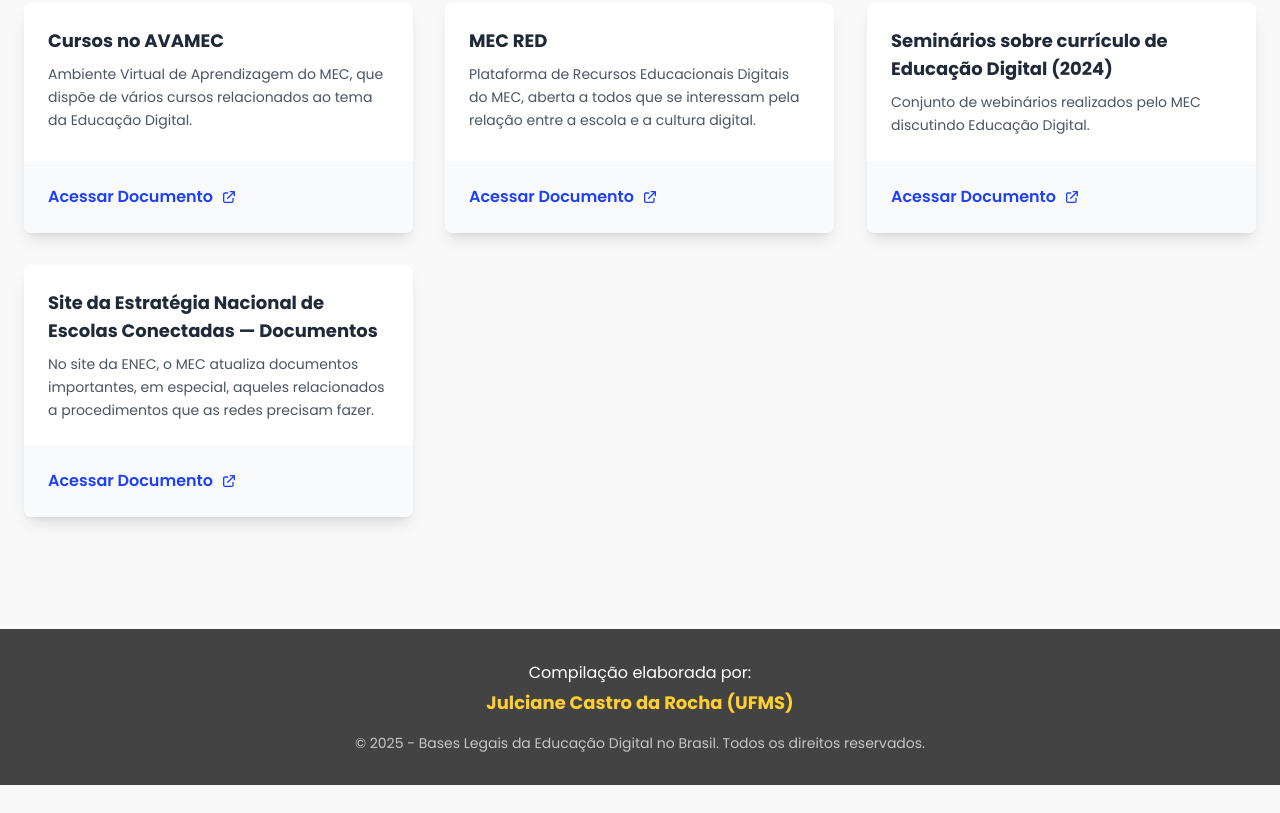
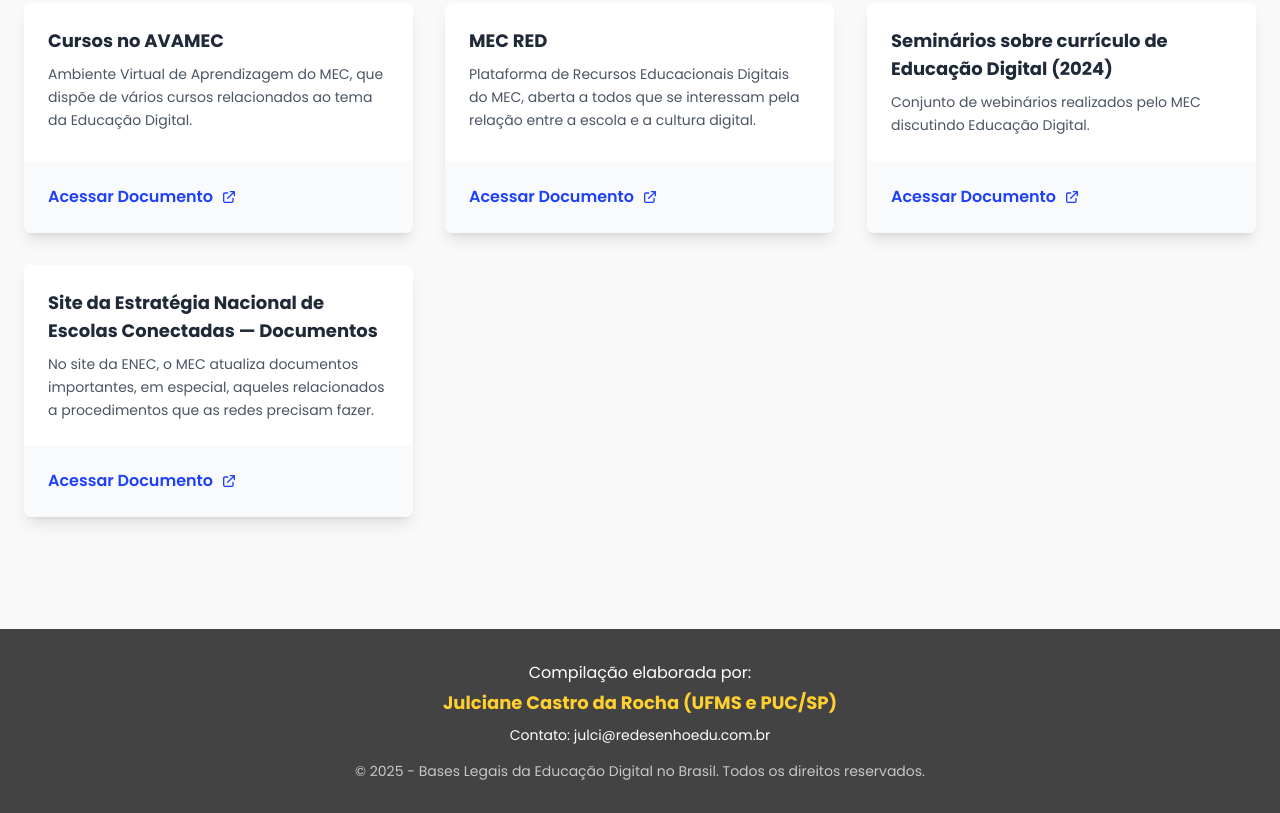
Before and after one commit to GlauberLASantiago/bases-educa-digital-brasil, a plain HTML site: page index.html in a window 1280 px wide. Shown: the part 4617-5430 px from the top of the page. Before the commit the page ends 5402 px from the top, so only its background shows below. Drawn offline with nearby package versions, Linux system fonts and the light colour scheme.

Commit message:
Update index.html

```diff
--- a/index.html
+++ b/index.html
@@ -5,15 +5,12 @@
     <meta name="viewport" content="width=device-width, initial-scale=1.0">
     <title>Bases Legais da Educação Digital no Brasil</title>
 
-    <!-- Tailwind CSS -->
     <script src="https://cdn.tailwindcss.com"></script>
 
-    <!-- Google Fonts -->
     <link rel="preconnect" href="https://fonts.googleapis.com">
     <link rel="preconnect" href="https://fonts.gstatic.com" crossorigin>
     <link href="https://fonts.googleapis.com/css2?family=Poppins:wght@400;600;700&display=swap" rel="stylesheet">
 
-    <!-- Alpine.js for interactivity -->
     <script src="https://cdn.jsdelivr.net/npm/alpinejs@3.x.x/dist/cdn.min.js"></script>
 
     <style>
@@ -78,7 +75,6 @@
       "
     class="transition-colors duration-300">
 
-    <!-- Header and Navigation -->
     <header class="bg-white shadow-md sticky top-0 z-50 transition-colors duration-300">
         <div class="container mx-auto px-6 py-4 flex justify-between items-center">
             <h1 class="text-xl md:text-2xl font-bold text-custom-blue">
@@ -86,7 +82,6 @@
             </h1>
 
             <div class="flex items-center">
-                <!-- Desktop Navigation -->
                 <nav class="hidden md:flex space-x-4">
                     <a href="#leis" @click="activeSection = 'leis'" :class="{'text-custom-blue font-semibold border-b-2 border-custom-blue': activeSection === 'leis', 'text-gray-600 hover:text-custom-blue': activeSection !== 'leis'}" class="transition-colors duration-300">Leis</a>
                     <a href="#decretos" @click="activeSection = 'decretos'" :class="{'text-custom-blue font-semibold border-b-2 border-custom-blue': activeSection === 'decretos', 'text-gray-600 hover:text-custom-blue': activeSection !== 'decretos'}" class="transition-colors duration-300">Decretos</a>
@@ -96,7 +91,6 @@
                     <a href="#guias" @click="activeSection = 'guias'" :class="{'text-custom-blue font-semibold border-b-2 border-custom-blue': activeSection === 'guias', 'text-gray-600 hover:text-custom-blue': activeSection !== 'guias'}" class="transition-colors duration-300">Guias</a>
                 </nav>
 
-                <!-- Mobile Menu Button -->
                 <div class="md:hidden ml-4">
                     <button @click="openMenu = !openMenu" class="text-gray-600 focus:outline-none">
                         <svg class="w-6 h-6" fill="none" stroke="currentColor" viewBox="0 0 24 24" xmlns="http://www.w3.org/2000/svg"><path stroke-linecap="round" stroke-linejoin="round" stroke-width="2" d="M4 6h16M4 12h16m-7 6h7"></path></svg>
@@ -105,7 +99,6 @@
             </div>
         </div>
 
-        <!-- Mobile Menu -->
         <div x-show="openMenu" x-transition:enter="transition ease-out duration-300" x-transition:enter-start="opacity-0 transform -translate-y-2" x-transition:enter-end="opacity-100 transform translate-y-0" x-transition:leave="transition ease-in duration-200" x-transition:leave-start="opacity-100 transform translate-y-0" x-transition:leave-end="opacity-0 transform -translate-y-2" class="md:hidden bg-white border-t" @click.away="openMenu = false">
             <nav class="flex flex-col p-4 space-y-2">
                 <a href="#leis" @click="openMenu = false; activeSection = 'leis'" class="text-gray-600 hover:text-custom-blue px-4 py-2 rounded">Leis</a>
@@ -118,17 +111,14 @@
         </div>
     </header>
 
-    <!-- Main Content -->
     <main class="container mx-auto px-6 py-12">
 
-        <!-- Introductory Text -->
         <div class="text-center mb-16">
             <p class="text-lg md:text-xl max-w-3xl mx-auto leading-relaxed">
                 Este site é um compilado interativo dos principais marcos legais que fundamentam a Educação Digital no Brasil. Navegue pelas seções para explorar leis, decretos, diretrizes e outros documentos essenciais que orientam a integração da tecnologia na educação nacional.
             </p>
         </div>
 
-        <!-- Section: Leis -->
         <section id="leis" class="content-section mb-16">
             <h2 class="text-3xl font-bold mb-8 text-custom-blue flex items-center">
                 <span class="mr-4 text-4xl">📚</span> Leis
@@ -136,7 +126,6 @@
             <div class="grid md:grid-cols-2 lg:grid-cols-3 gap-8"></div>
         </section>
 
-        <!-- Section: Decretos -->
         <section id="decretos" class="content-section mb-16">
             <h2 class="text-3xl font-bold mb-8 text-custom-red flex items-center">
                 <span class="mr-4 text-4xl">📜</span> Decretos
@@ -144,7 +133,6 @@
             <div class="grid md:grid-cols-2 lg:grid-cols-3 gap-8"></div>
         </section>
 
-        <!-- Section: Diretrizes -->
         <section id="diretrizes" class="content-section mb-16">
             <h2 class="text-3xl font-bold mb-8 text-yellow-title flex items-center">
                 <span class="mr-4 text-4xl">📄</span> Diretrizes e Referenciais Curriculares
@@ -152,7 +140,6 @@
             <div class="grid md:grid-cols-2 lg:grid-cols-3 gap-8"></div>
         </section>
 
-        <!-- Section: Pareceres -->
         <section id="pareceres" class="content-section mb-16">
             <h2 class="text-3xl font-bold mb-8 text-custom-green flex items-center">
                 <span class="mr-4 text-4xl">📊</span> Pareceres, Resoluções e Portarias
@@ -160,7 +147,6 @@
             <div class="grid md:grid-cols-2 lg:grid-cols-3 gap-8"></div>
         </section>
 
-        <!-- Section: Referenciais -->
         <section id="referenciais" class="content-section mb-16">
             <h2 class="text-3xl font-bold mb-8 text-custom-blue flex items-center">
                 <span class="mr-4 text-4xl">🎯</span> Referenciais e Estratégias
@@ -168,7 +154,6 @@
             <div class="grid md:grid-cols-2 lg:grid-cols-3 gap-8"></div>
         </section>
 
-        <!-- Section: Guias -->
         <section id="guias" class="content-section mb-16">
             <h2 class="text-3xl font-bold mb-8 text-custom-red flex items-center">
                 <span class="mr-4 text-4xl">🗺️</span> Guias e Demais Recursos
@@ -178,16 +163,15 @@
 
     </main>
 
-    <!-- Footer -->
     <footer class="bg-custom-gray text-white py-8">
         <div class="container mx-auto px-6 text-center">
             <p>Compilação elaborada por:</p>
-            <p class="font-bold text-lg mt-1 text-custom-yellow">Julciane Castro da Rocha (UFMS)</p>
+            <p class="font-bold text-lg mt-1 text-custom-yellow">Julciane Castro da Rocha (UFMS e PUC/SP)</p>
+            <p class="mt-2 text-sm">Contato: <a href="mailto:julci@redesenhoedu.com.br" class="hover:underline">julci@redesenhoedu.com.br</a></p>
             <p class="text-sm mt-4 opacity-70">&copy; 2025 - Bases Legais da Educação Digital no Brasil. Todos os direitos reservados.</p>
         </div>
     </footer>
 
-    <!-- Back to Top Button -->
     <button x-show="showBackToTop" @click="window.scrollTo({top: 0, behavior: 'smooth'})"
             x-transition:enter="transition ease-out duration-300"
             x-transition:enter-start="opacity-0 transform translate-y-4"
```
